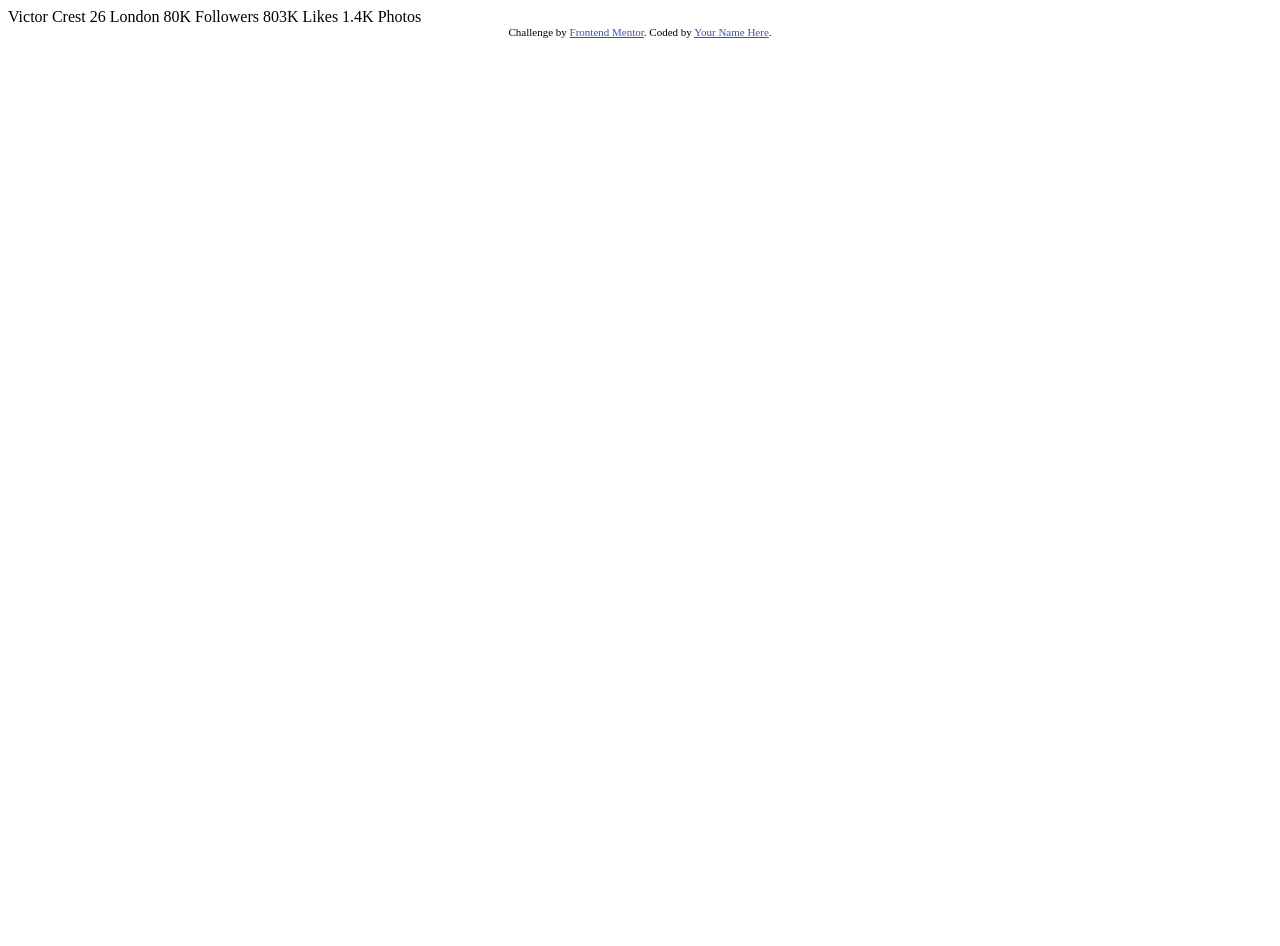
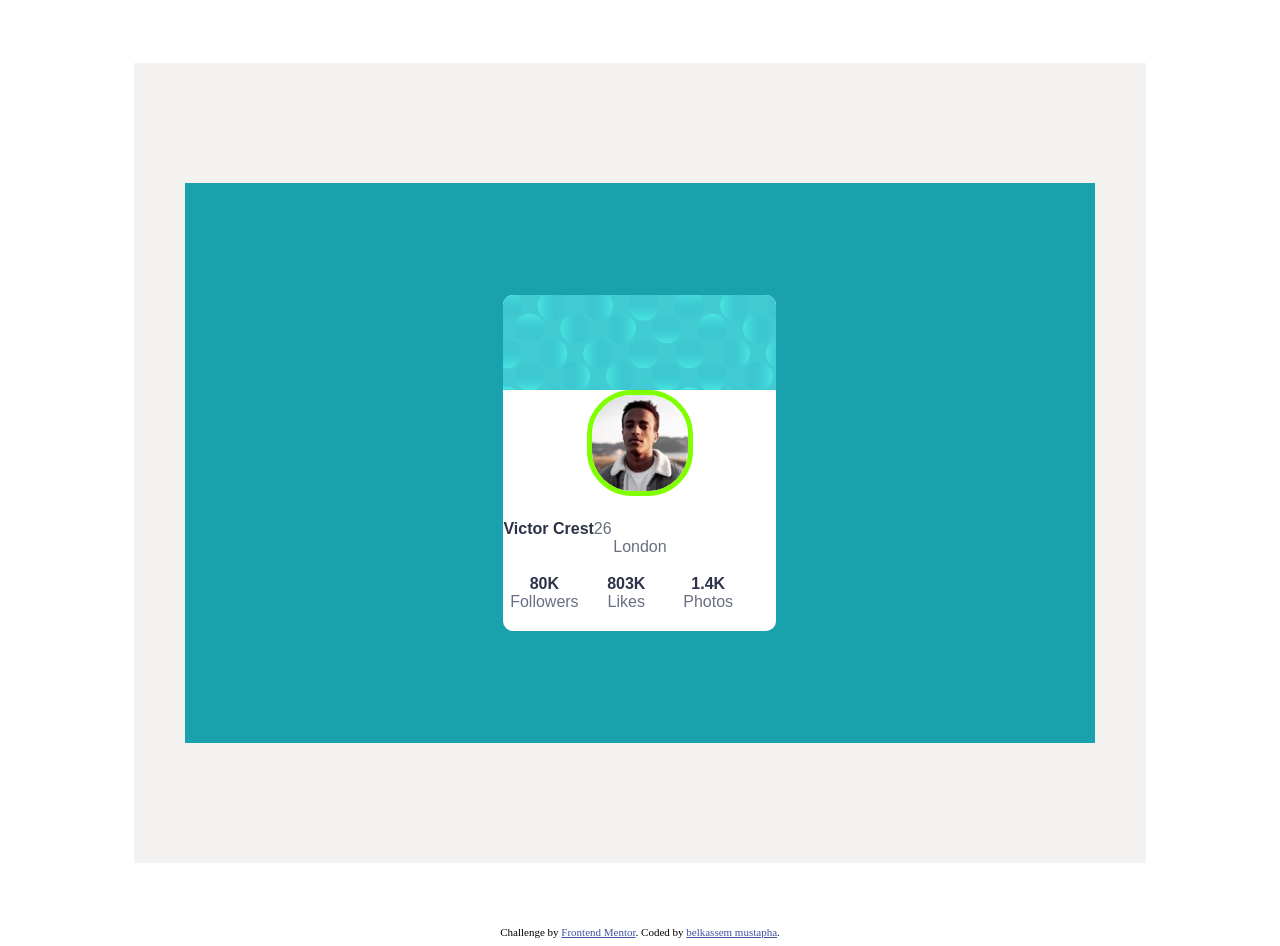
Before and after one commit to developython14/my_third_design, a plain HTML site: page index.html in a window 1280 px wide. Before the commit the page ends 800 px from the top, so only its background shows below. Drawn offline with Linux system fonts and the light colour scheme.

Commit message:
third try

```diff
--- /dev/null
+++ b/css/design.css
@@ -0,0 +1,68 @@
+.attribution { font-size: 11px; text-align: center; }
+.attribution a { color: hsl(228, 45%, 44%); }
+:root {
+    --color : hsl(227, 10%, 46%) ;
+}
+@import url('https://fonts.googleapis.com/css2?family=Kumbh+Sans:wght@100;400&display=swap');
+
+.parent-container {
+background-color: hsl(0, 12%, 95.1%);
+width: 80%;
+height: 800px;
+margin-top: 5%;
+margin-left: 10%;
+margin-right: 10%;
+margin-bottom: 5%;
+text-align: center;
+font-family: 'Kumbh Sans', sans-serif;
+}
+
+.second-container{
+background-color: hsl(185, 75%, 39%);
+width : 90%;
+margin-left: 5%;
+margin-right: 5%;
+height: 70%;
+position: relative;
+top:15%;
+}
+.card {
+background-color: white;
+width: 30%;
+height: 60%;
+position: relative;
+top: 20%;
+left: 35%;
+border-radius: 10px;
+box-shadow: paleturquoise;
+display: grid;
+grid-template-rows:calc(900px*.7*.6/4) ;
+}
+.first-back {
+    background-size: cover;
+    background: url(/images/bg-pattern-card.svg);
+    border-top-left-radius:10px ;
+    border-top-right-radius: 10px;
+}
+
+.profile-image {
+    border-radius: 45px;
+    border:solid 5px ;
+    border-color: chartreuse;
+}
+.stat-zone {
+    display: grid;
+    grid-template-columns: repeat(3,30%);
+}
+
+.age ,.location ,.object {
+    color:var(--color);
+    font-weight:400;
+}
+.name ,.num {
+    font-weight: 800;
+    color: hsl(229, 23%, 23%);
+}
+.header {
+    display: flex;
+}
--- a/index.html
+++ b/index.html
@@ -5,31 +5,33 @@
   <meta name="viewport" content="width=device-width, initial-scale=1.0"> <!-- displays site properly based on user's device -->
 
   <link rel="icon" type="image/png" sizes="32x32" href="./images/favicon-32x32.png">
-
+  <link rel="stylesheet" href="./css/design.css">
   <title>Frontend Mentor | Profile card component</title>
 
-  <!-- Feel free to remove these styles or customise in your own stylesheet 👍 -->
-  <style>
-    .attribution { font-size: 11px; text-align: center; }
-    .attribution a { color: hsl(228, 45%, 44%); }
-  </style>
 </head>
 <body>
-  Victor Crest
-  26
-  London
-
-  80K
-  Followers
-
-  803K
-  Likes
-
-  1.4K
-  Photos
+  <div class="parent-container">
+    <div class="second-container">
+      <div class="card">
+        <div class="first-back"></div>
+        <div class="image"><img src="./images/image-victor.jpg" alt="" class="profile-image"></div>
+        <div class="text-zone">
+          <div class="header"><div class="name">Victor Crest</div>
+          <div class="age">26</div></div>
+          <div class="location">London</div>
+        </div>
+        <div class="stat-zone">
+          <div class="item"><div class="num">80K</div><div class="object">Followers</div></div>
+          <div class="item"><div class="num">803K</div><div class="object">Likes</div></div>
+          <div class="item"><div class="num">1.4K</div><div class="object">Photos</div></div>
+        </div>
+        </div>
+      </div>
+    </div>
+  </div>
   <div class="attribution">
     Challenge by <a href="https://www.frontendmentor.io?ref=challenge" target="_blank">Frontend Mentor</a>.
-    Coded by <a href="#">Your Name Here</a>.
+    Coded by <a href="https://www.linkedin.com/in/mustapha-belkassem-9b04b116b/">belkassem mustapha</a>.
   </div>
 </body>
 </html>
```
